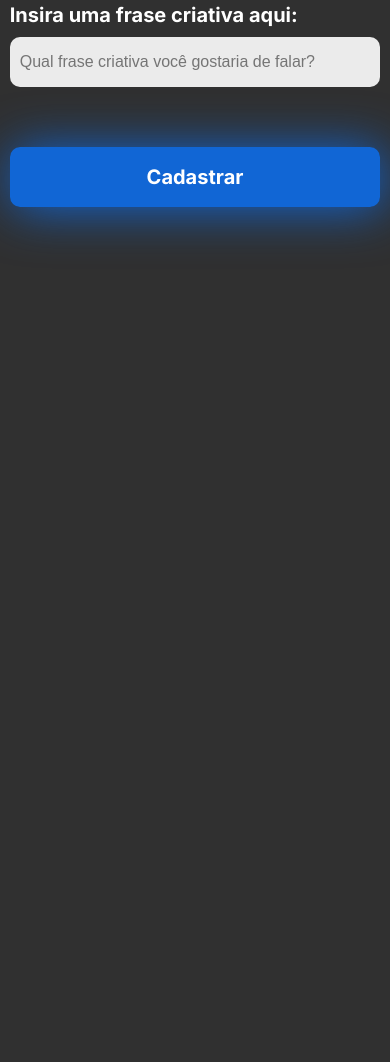
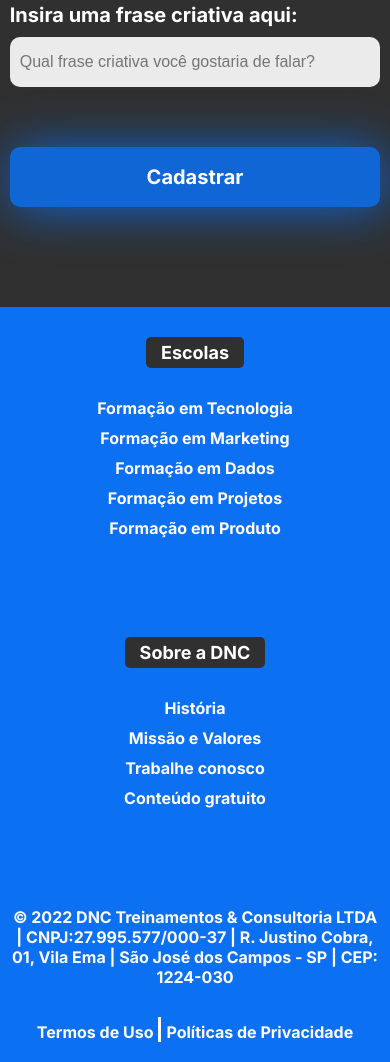
Before and after one commit to eliasacneto/dnc-form-page, a plain HTML site: page index.html in a window 390 px wide. Shown: the part 1159-2221 px from the top of the page. Before the commit the page ends 1466 px from the top, so only its background shows below. Drawn offline with Linux system fonts and the light colour scheme.

```diff
--- a/index.html
+++ b/index.html
@@ -70,5 +70,41 @@
       </form>
   </section>
 
+  <footer>
+    <div class="menu-footer">
+
+      <nav>
+        <h5>Escolas</h5>
+        <ul>
+          <li><a href="#">Formação em Tecnologia</a></li>
+          <li><a href="#">Formação em Marketing</a></li>
+          <li><a href="#">Formação em Dados</a></li>
+          <li><a href="#">Formação em Projetos</a></li>
+          <li><a href="#">Formação em Produto</a></li>
+        </ul>
+      </nav>
+
+      <nav>
+        <h5>Sobre a DNC</h5>
+        <ul>
+          <li><a href="#">História</a></li>
+          <li><a href="#">Missão e Valores</a></li>
+          <li><a href="#">Trabalhe conosco</a></li>
+          <li><a href="#">Conteúdo gratuito </a></li>
+        </ul>
+      </nav>
+
+      <div class="footer-address">
+        &copy; 2022 DNC Treinamentos & Consultoria LTDA  | CNPJ:27.995.577/000-37 | R. Justino Cobra, 01, Vila Ema | São José dos Campos - SP | CEP: 1224-030
+      </div>
+
+    </div>
+    <div class="footer-terms">
+        <a href="#">Termos de Uso</a>
+        <a href="#">Políticas de Privacidade</a>
+    </div>
+
+  </footer>
+
 </body>
 </html>
```
